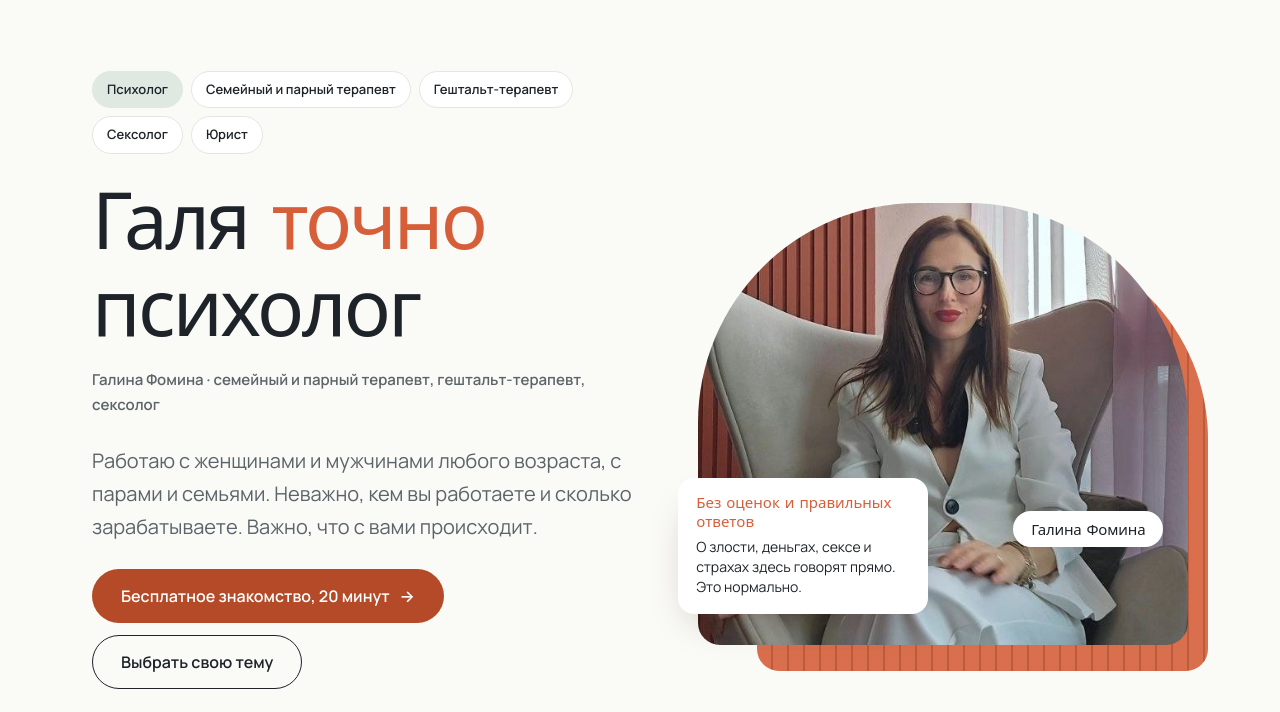
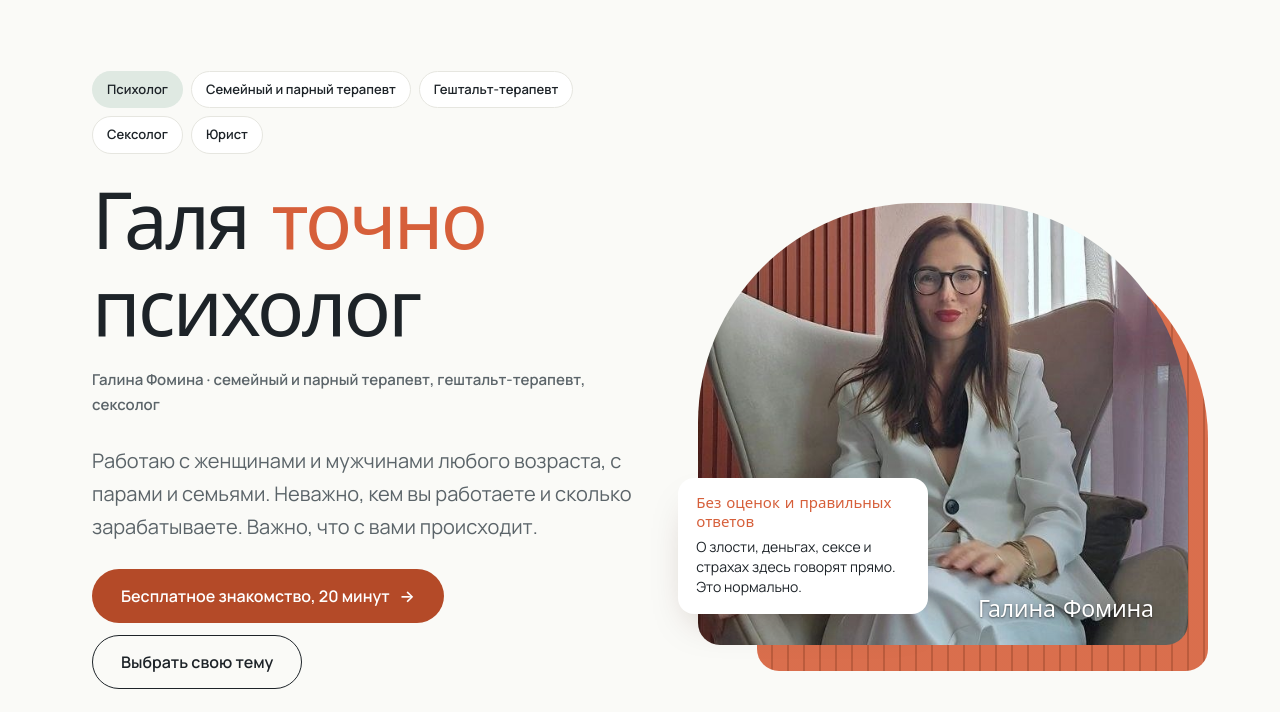
Before and after one commit to galyafomina/galyafomina, a plain HTML site: page index.html in a window 1280 px wide. Shown: the part 85-797 px from the top of the page. Drawn offline with Linux system fonts and the light colour scheme; a web font is replaced by a local one.

Commit message:
Имя на фото белым шрифтом внизу, без подложки
Co-Authored-By: Claude Opus 5.5 <noreply@anthropic.com>
Claude-Session: https://claude.ai/code/session_01MYDLosBJpNxA7PUrUWdtx2

```diff
--- a/index.html
+++ b/index.html
@@ -104,8 +104,8 @@ nav.menu a{text-decoration:none;color:var(--muted);white-space:nowrap}
 .hero-facts span::before{content:"";display:inline-block;width:7px;height:7px;border-radius:50%;background:var(--terra);margin-right:9px;vertical-align:2px}
 .hero-photo{position:relative;max-width:100%}
 .hero-photo::before{content:"";position:absolute;inset:8% -4% -6% 12%;border-radius:200px 200px var(--r) var(--r);background:repeating-linear-gradient(90deg,var(--terra) 0 14px,var(--terra-deep) 14px 16px);opacity:.9}
-.hero-name{position:absolute;right:5%;bottom:22%;margin:0;z-index:2;background:var(--surface);color:var(--ink);padding:8px 18px;border-radius:999px;font:500 15px var(--display);letter-spacing:-.01em;white-space:nowrap;box-shadow:0 6px 20px rgba(0,0,0,.12)}
-@media(max-width:899px){.hero-name{bottom:auto;top:50%}}
+.hero-name{position:absolute;right:7%;bottom:5%;margin:0;z-index:2;color:#fff;font:500 clamp(18px,1.8vw,24px)/1.1 var(--display);letter-spacing:-.01em;white-space:nowrap;text-shadow:0 1px 2px rgba(0,0,0,.55),0 2px 14px rgba(0,0,0,.45)}
+@media(max-width:560px){.hero-name{bottom:auto;top:calc((100vw - 32px)*.9 - 84px);right:8%}}
 .hero-photo img{position:relative;width:100%;aspect-ratio:4/3.6;object-fit:cover;object-position:45% 40%;border-radius:220px 220px var(--r) var(--r)}
 .hero-note{position:absolute;left:-4%;bottom:7%;max-width:250px;background:var(--surface);border-radius:16px;padding:16px 18px;box-shadow:0 18px 40px -18px rgba(60,20,10,.35);font-size:14px;line-height:1.45}
 .hero-note b{display:block;font:500 15px/1.3 var(--display);color:var(--terra);margin-bottom:4px}
```
